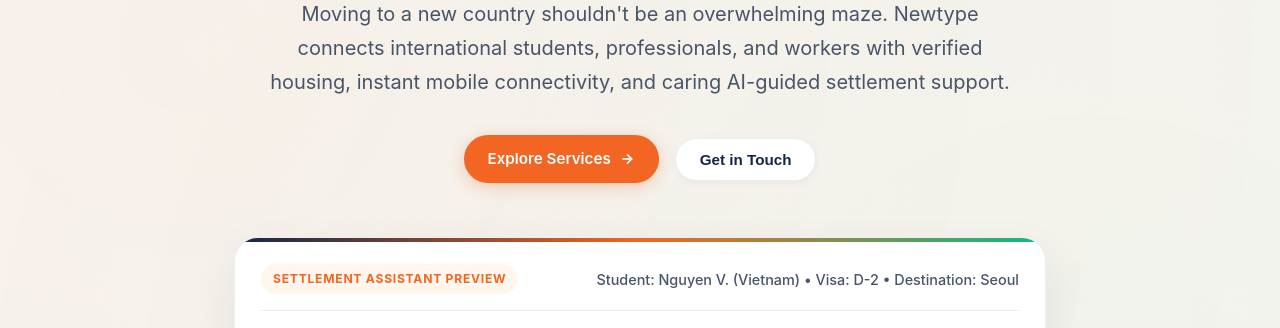
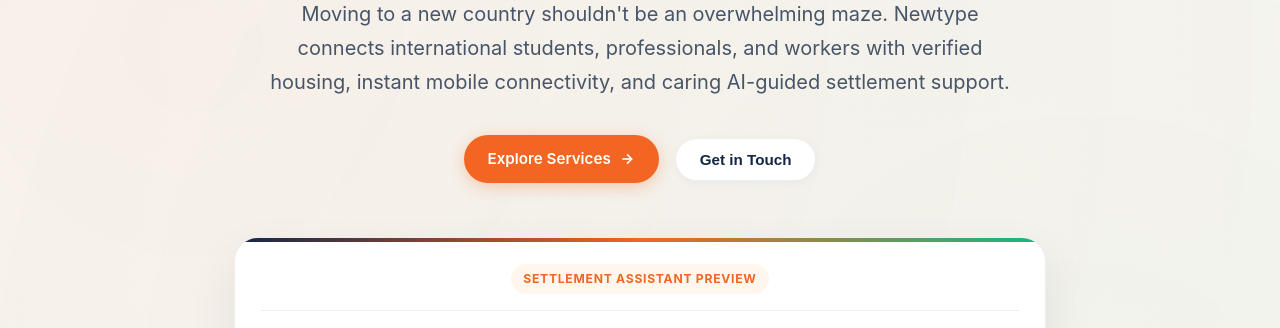
Before and after one commit to ixix99/webpage_newtype, a website built with Vite: page index.html in a window 1280 px wide. Shown: the part 394-722 px from the top of the page. Built offline with nearby package versions, Linux system fonts and the light colour scheme.

Commit message:
fix: remove student profile simulation line from preview card

```diff
--- a/index.html
+++ b/index.html
@@ -111,9 +111,8 @@
         <!-- Interactive Settlement Assistant Preview Card -->
         <div class="preview-container">
           <div class="preview-card">
-            <div class="preview-header">
+            <div class="preview-header" style="justify-content: center;">
               <span class="preview-tag-badge" data-i18n="preview_tag">SETTLEMENT ASSISTANT PREVIEW</span>
-              <span class="preview-user-meta" data-i18n="preview_profile_user">Student: Nguyen V. (Vietnam) • Visa: D-2 • Destination: Seoul</span>
             </div>
             <div class="preview-pipeline">
               <div class="pipeline-step">
```
